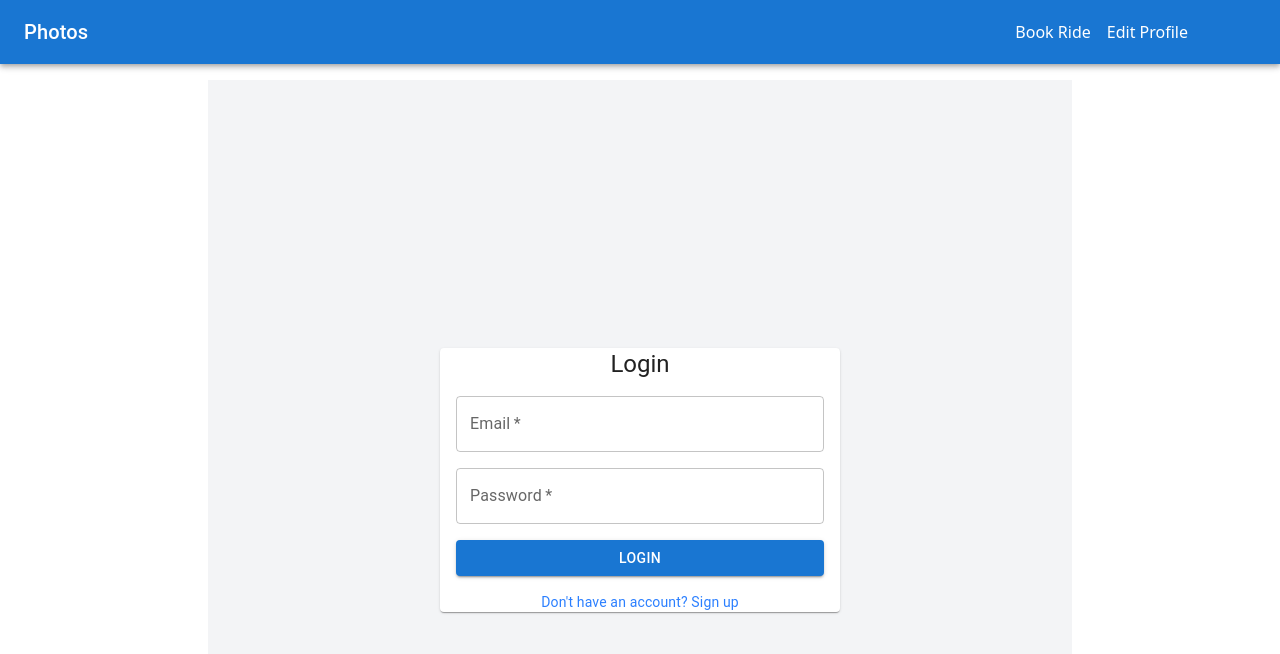
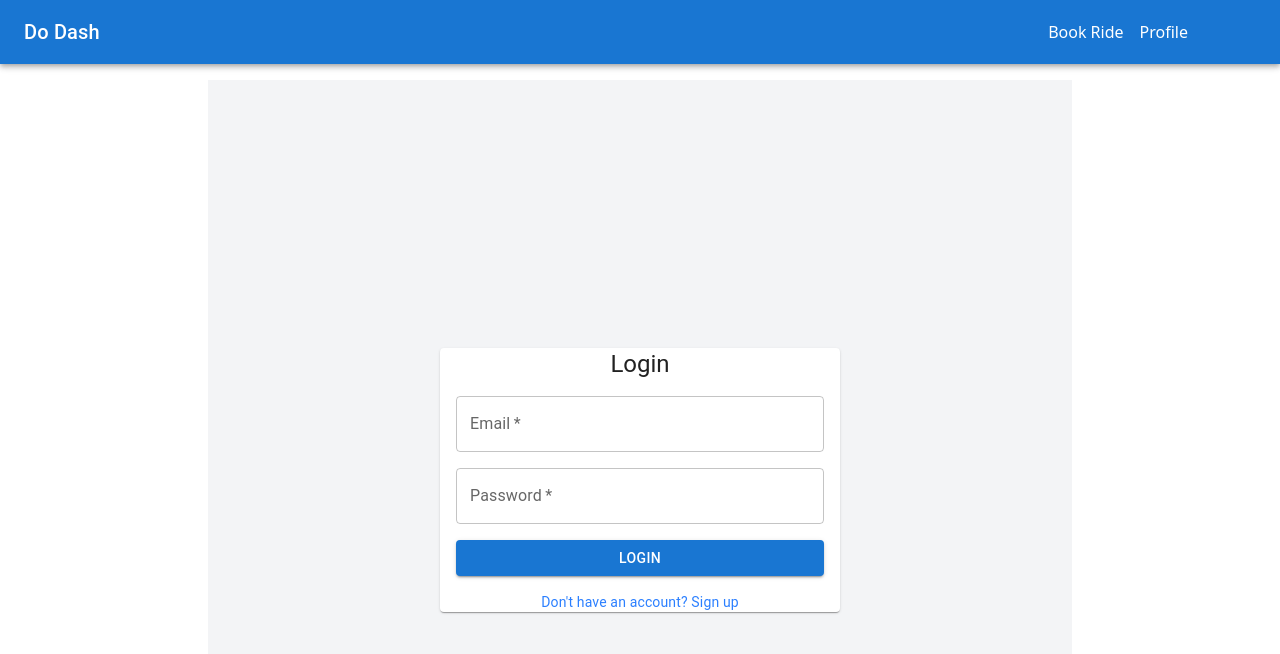
Before and after one commit to md-irshad-alam/DoDash, a React (Vite) app in the folder frontend/: page /login in a window 1280 px wide. Shown: the top 654 px of the page. Built offline with nearby package versions, Linux system fonts and the light colour scheme; no server answers; some icons are missing.

Commit message:
deployed link added

```diff
--- a/frontend/src/componants/navbar.jsx
+++ b/frontend/src/componants/navbar.jsx
@@ -103,7 +103,7 @@ function Navbar() {
             component="div"
             sx={{ flexGrow: 1, display: { xs: "none", sm: "block" } }}
           >
-            Photos
+            Do Dash
           </Typography>
 
           <div className="flex items-center justify-between gap-x-4  ">
@@ -112,7 +112,7 @@ function Navbar() {
                 <Typography variant="">Book Ride</Typography>
               </Link>
               <Link to="/profile">
-                <Typography variant="">Edit Profile</Typography>
+                <Typography variant="">Profile</Typography>
               </Link>
             </div>
 
```
